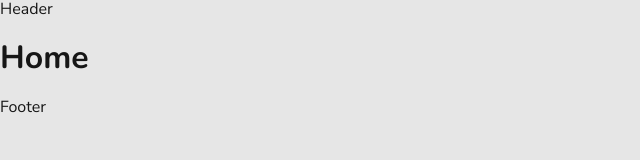
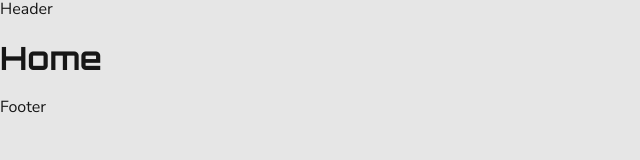
Before and after one commit to ITurres/tesla-booking-front-end, a React (Create React App) app: page / in a window 1280 px wide. Shown: the top 160 px of the page, without its empty margins (0-640 px from the left). Built offline with nearby package versions, Linux system fonts and the light colour scheme.

Commit message:
Styles: Update '-font' var with new google-font

```diff
--- a/src/styles/_variables.scss
+++ b/src/styles/_variables.scss
@@ -1,5 +1,6 @@
 @import url('https://fonts.googleapis.com/css2?family=Nunito+Sans:opsz,wght@6..12,200;6..12,300;6..12,400&display=swap');
 @import url('https://fonts.googleapis.com/css2?family=Nunito:wght@300;400;500;600;700;800;900&display=swap');
+@import url('https://fonts.googleapis.com/css2?family=Orbitron:wght@400;500;600;700;800&display=swap');
 
 $main-color: #e6e6e6; // ? (off-white) for backgrounds, etc.
 $secondary-main-color: #e82127; // ? (tesla-red) for buttons border, rows border , maybe some text.
@@ -8,5 +9,5 @@
 $light-gray: #b4b4b4; // ? (for buttons (when no red applied) or table rows, etc).
 $dark-gray: #6a6a6a; // ? (for text, etc).
 
-$heading-font: 'Nunito', sans-serif; // ? 200, 300, 400, 600, 700, 800, 900.
+$heading-font: 'Orbitron', sans-serif; // ? 200, 300, 400, 600, 700, 800, 900.
 $main-font: 'Nunito Sans', sans-serif; // ? 300, 400, 500, 600.
```
